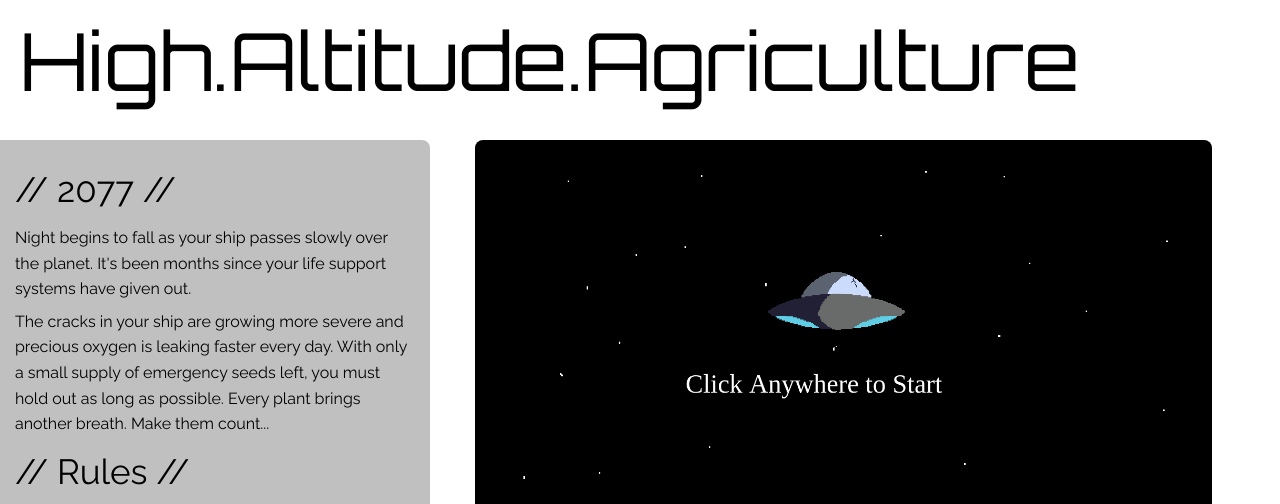
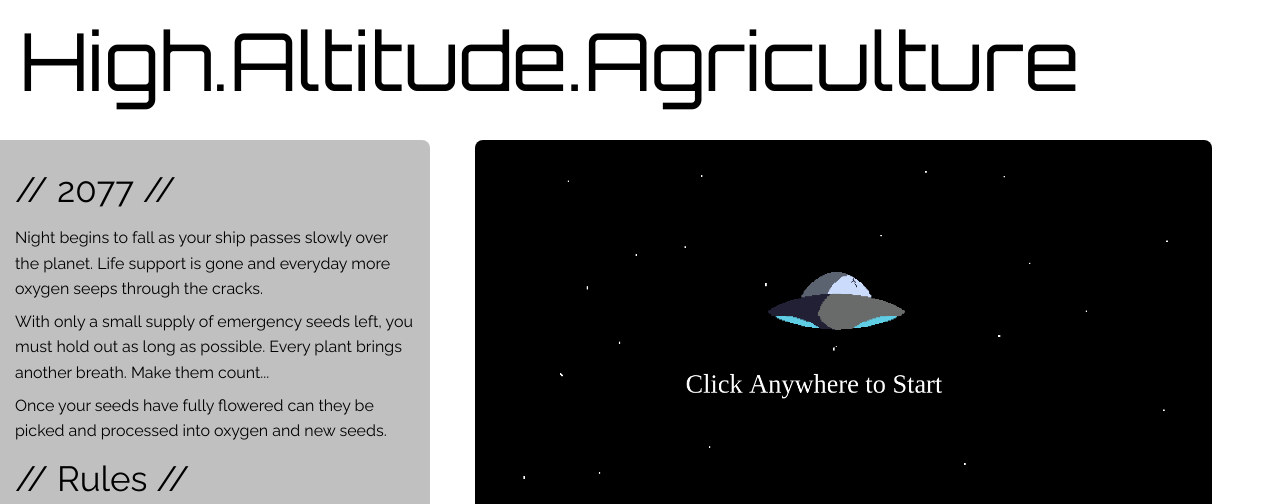
Before and after one commit to galenddavis/High-Altitude-Agriculture, a website built with webpack: page index.html in a window 1280 px wide. Shown: the top 504 px of the page. Built offline with Linux system fonts and the light colour scheme; a web font is replaced by a local one.

Commit message:
Rework into paragraph

```diff
--- a/index.html
+++ b/index.html
@@ -30,13 +30,16 @@
             <div class='top'>
             <p class='headers'>// 2077 //</p>
             <p class='summary'>
-                Night begins to fall as your ship passes slowly over the planet. It's been months
-                since your life support systems have given out.
+                Night begins to fall as your ship passes slowly over the planet. Life support is gone and
+                everyday more oxygen seeps through the cracks.
             </p>
             <p class='summary'>
-                The cracks in your ship are growing more severe and precious oxygen is leaking faster every day.
                 With only a small supply of emergency seeds left, you must hold out as long as possible.
                 Every plant brings another breath. Make them count...
+            </p>
+            <p>
+                Once your seeds have fully flowered can they be picked and processed into
+                oxygen and new seeds.
             </p>
             <p class='headers'>// Rules //</p>
             <div class='key-commands'>
--- a/src/scripts/character.js
+++ b/src/scripts/character.js
@@ -51,7 +51,7 @@ class Character {
         ctx.fillText('Seeds: ' + this.seeds + '/10', 1050, 200)
         ctx.drawImage(this.player, this.position.x, this.position.y, this.height, this.width)
         if (this.seeds <= 0) {
-            ctx.fillText('Time to Harvest:', 355, 200)
+            ctx.fillText('Time to Harvest!', 355, 200)
             let img = document.getElementById('adult-plant')
             // ctx.drawImage(img, 755, 150, 40, 60)
         }
```
Also changed, not shown: dist/main.js, 1 other file.
